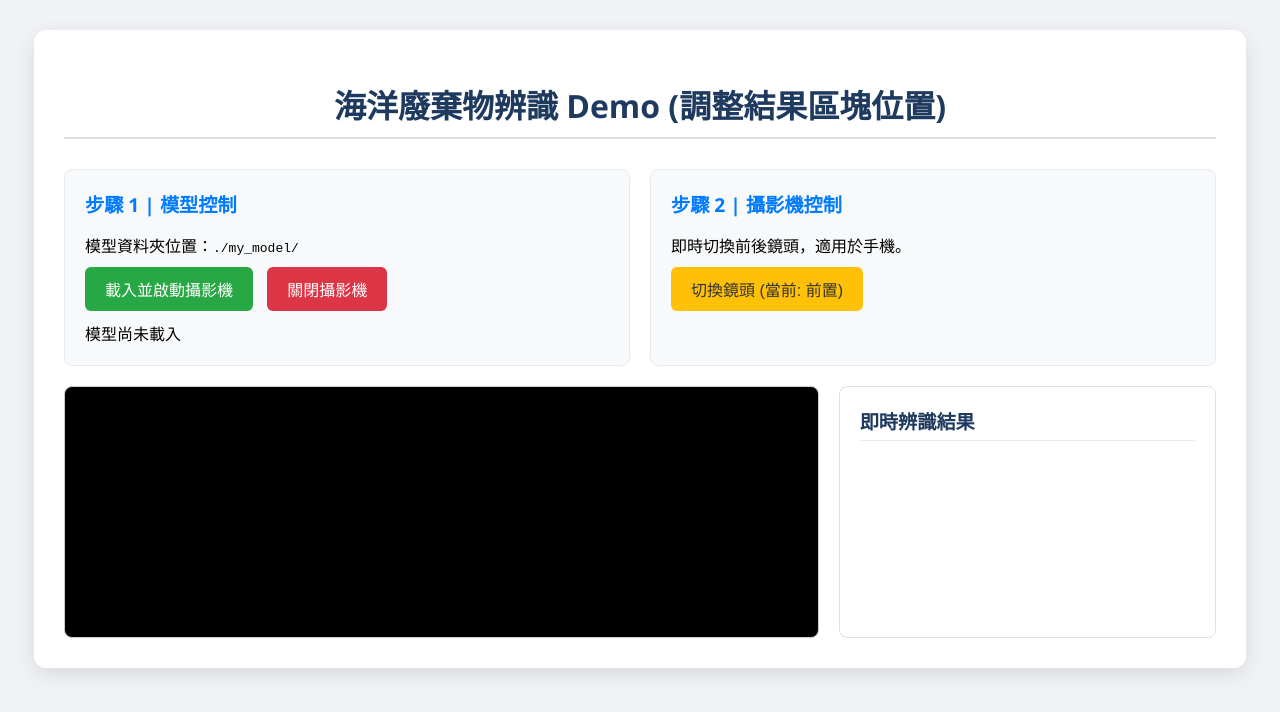
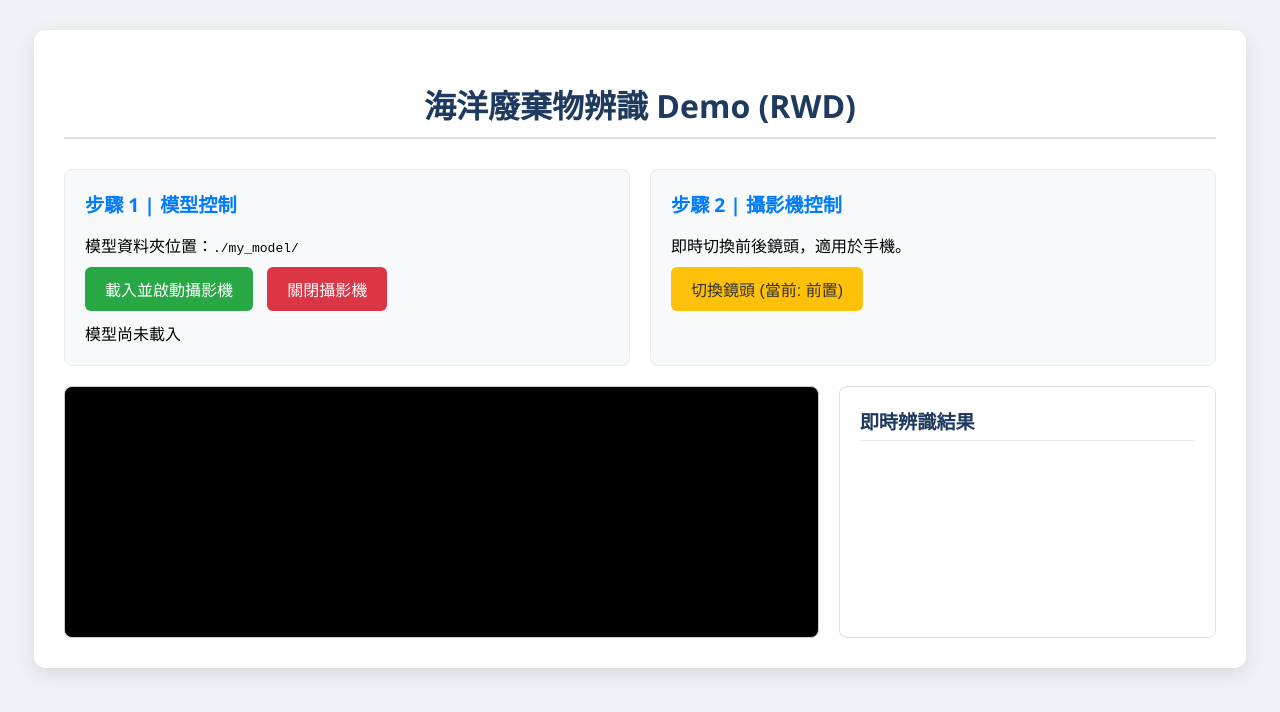
Before and after one commit to keyujybne-ux/ocean251015, a plain HTML site: page index.html in a window 1280 px wide. Drawn offline with Linux system fonts and the light colour scheme.

Commit message:
Update index.html
RWD

```diff
--- a/index.html
+++ b/index.html
@@ -2,7 +2,7 @@
 <html>
 <head>
     <meta charset="UTF-8">
-    <title>海洋廢棄物辨識 Demo (調整結果區塊位置)</title>
+    <title>海洋廢棄物辨識 Demo (RWD)</title>
     <meta name="viewport" content="width=device-width, initial-scale=1.0">
     <style>
         /* CSS 樣式與上一個版本大部分相同，只修改 Grid Area */
@@ -288,7 +288,7 @@
 <body>
 
 <div id="app-container">
-    <h1>海洋廢棄物辨識 Demo (調整結果區塊位置)</h1>
+    <h1>海洋廢棄物辨識 Demo (RWD)</h1>
 
     <div class="control-panel">
         <div class="control-box">
@@ -507,4 +507,5 @@
 </script>
 
 </body>
+
 </html>
```
